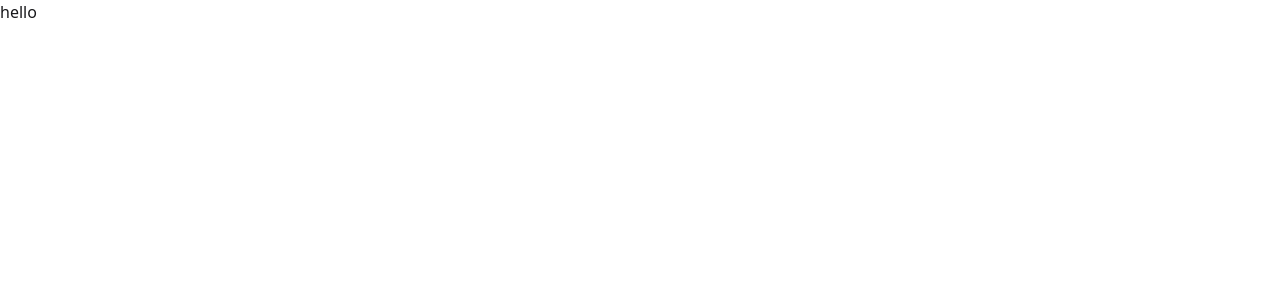
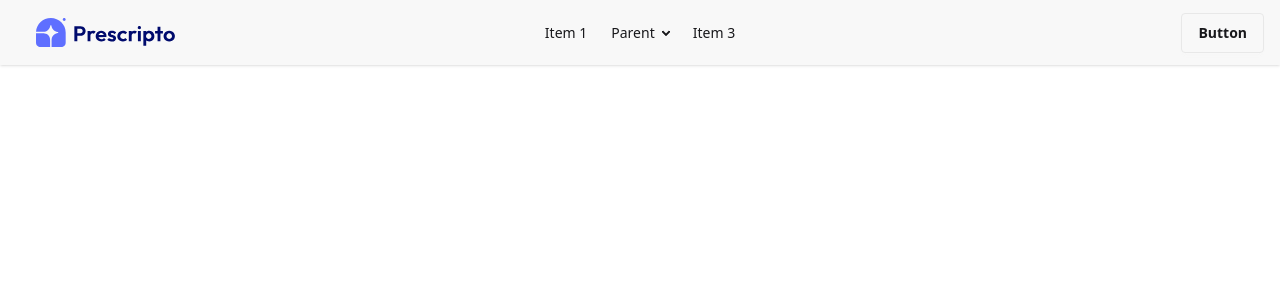
Before and after one commit to hossain-shifat/Prescripto, a Next.js app: page / in a window 1280 px wide. Shown: the top 300 px of the page. Built offline with nearby package versions, Linux system fonts and the light colour scheme.

Commit message:
Add navbar

```diff
--- a/app/(main)/layout.jsx
+++ b/app/(main)/layout.jsx
@@ -1,9 +1,13 @@
+import Navbar from "@/components/frontend/Navbar";
 
 
-export default function MainLayout({children}) {
+export default function MainLayout({ children }) {
     return (
-        <section>
-            {children}
+        <section className="">
+            <Navbar />
+            <main className="min-h-screen bg-base-100 py-20 overflow-hidden">
+                {children}
+            </main>
         </section>
     );
 }
--- a/app/(main)/page.jsx
+++ b/app/(main)/page.jsx
@@ -1,9 +1,9 @@
-const page = () => {
+const Home = () => {
     return (
         <div>
-            hello
+
         </div>
     )
 }
 
-export default page
+export default Home
--- /dev/null
+++ b/components/frontend/Logo.jsx
@@ -0,0 +1,11 @@
+import { assets } from "@/assets/assets_frontend/assets";
+import Image from "next/image";
+import Link from "next/link";
+
+export default function Logo() {
+    return (
+        <Link href='/'>
+            <Image src={assets.logo} width={200} className="lg:px-5 w-35 lg:w-45" alt="prescripto logo"/>
+        </Link>
+    )
+}
--- /dev/null
+++ b/components/frontend/Navbar.jsx
@@ -0,0 +1,31 @@
+import { Menu } from "lucide-react";
+import Logo from "./Logo";
+
+
+export default function Navbar() {
+    return (
+        <div className="navbar bg-base-200 shadow-sm px-4">
+            <div className="navbar-start gap-5">
+                <Logo />
+            </div>
+            <div className="navbar-center hidden lg:flex">
+                <ul className="menu menu-horizontal px-1">
+                    <li><a>Item 1</a></li>
+                    <li>
+                        <details>
+                            <summary>Parent</summary>
+                            <ul className="p-2 bg-base-100 w-40 z-1">
+                                <li><a>Submenu 1</a></li>
+                                <li><a>Submenu 2</a></li>
+                            </ul>
+                        </details>
+                    </li>
+                    <li><a>Item 3</a></li>
+                </ul>
+            </div>
+            <div className="navbar-end">
+                <a className="btn">Button</a>
+            </div>
+        </div>
+    )
+}
```
Also changed, not shown: components/Navbar.jsx (deleted).
